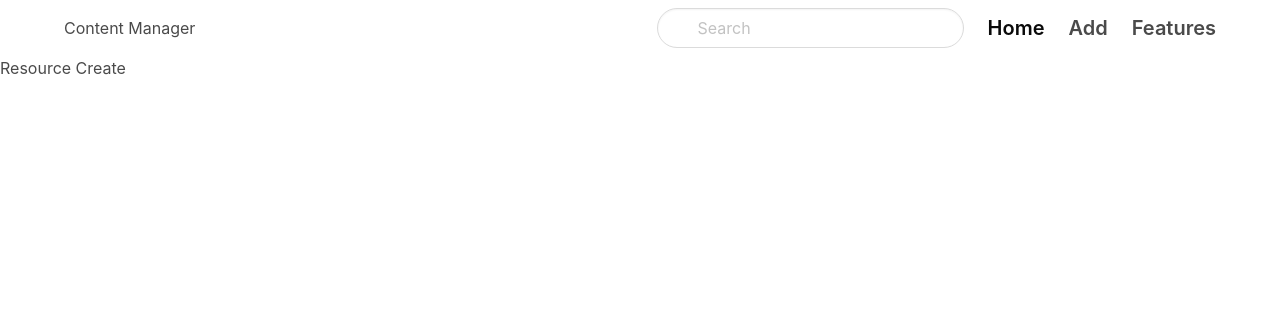
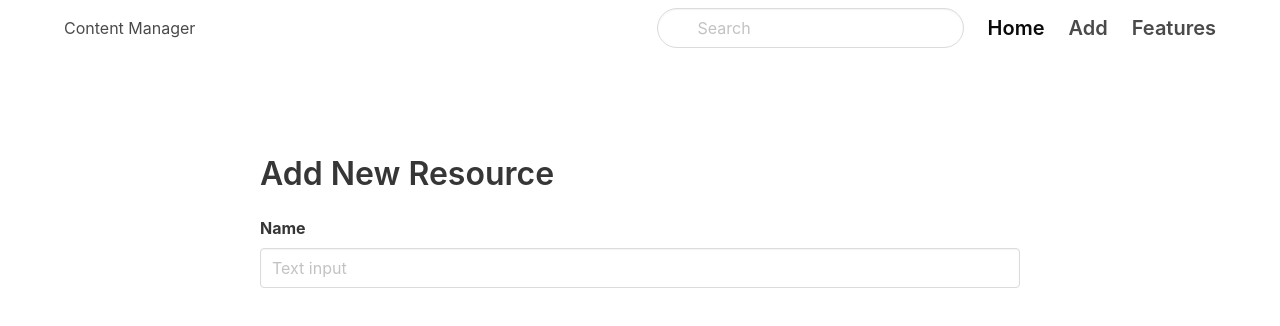
Before and after one commit to dmunoz-10/content-manager-web, a Next.js app: page /resources/new in a window 1280 px wide. Shown: the top 326 px of the page. Built offline with nearby package versions, Linux system fonts and the light colour scheme.

Commit message:
Adds global css and starting development in resource new page

```diff
--- a/src/pages/_app.tsx
+++ b/src/pages/_app.tsx
@@ -1,4 +1,5 @@
 import 'bulma/css/bulma.min.css'
+import '@/styles/globals.css'
 import type { AppProps } from 'next/app'
 
 export default function App({ Component, pageProps }: AppProps) {
--- a/src/pages/resources/new.tsx
+++ b/src/pages/resources/new.tsx
@@ -4,7 +4,24 @@
 const ResourceCreate: FC = () => {
   return (
     <Layout>
-      <span>Resource Create</span>
+      <div className="container">
+        <div className="columns">
+          <div className="column is-8 is-offset-2">
+            <div className="resource-form">
+              <h1 className="title">Add New Resource</h1>
+
+              <form>
+                <div className="field">
+                  <label className="label">Name</label>
+                  <div className="control">
+                    <input className="input" type="text" placeholder="Text input" />
+                  </div>
+                </div>
+              </form>
+            </div>
+          </div>
+        </div>
+      </div>
     </Layout>
   )
 }
--- /dev/null
+++ b/src/styles/globals.css
@@ -0,0 +1,19 @@
+html,
+body {
+  margin: 0;
+  font-family: -apple-system, BlinkMacSystemFont, 'Segoe UI', Roboto, Oxygen, Ubuntu, Cantarell,
+    'Open Sans', 'Helvetica Neue', sans-serif;
+}
+
+a {
+  color: inherit;
+  text-decoration: none;
+}
+
+* {
+  box-sizing: border-box;
+}
+
+.resource-form {
+  margin-top: 100px;
+}
```
